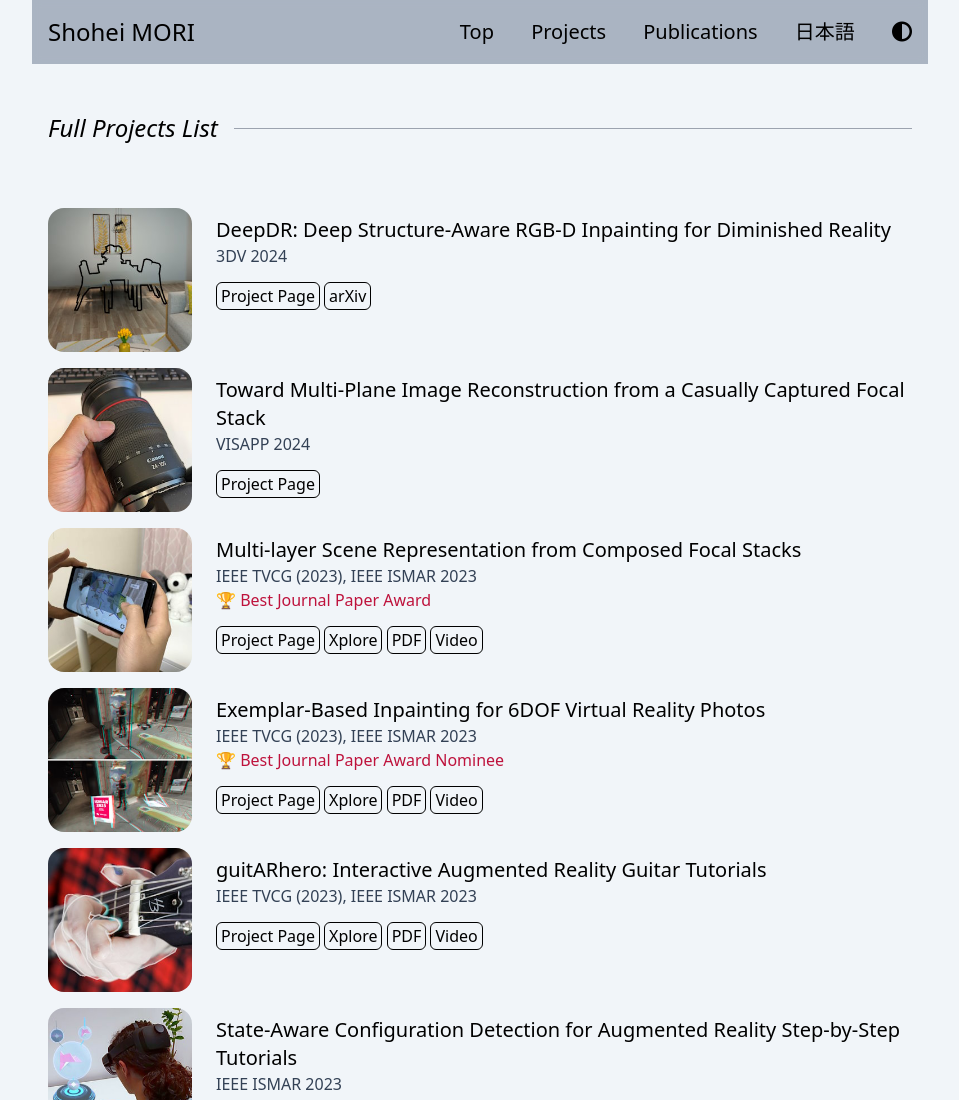
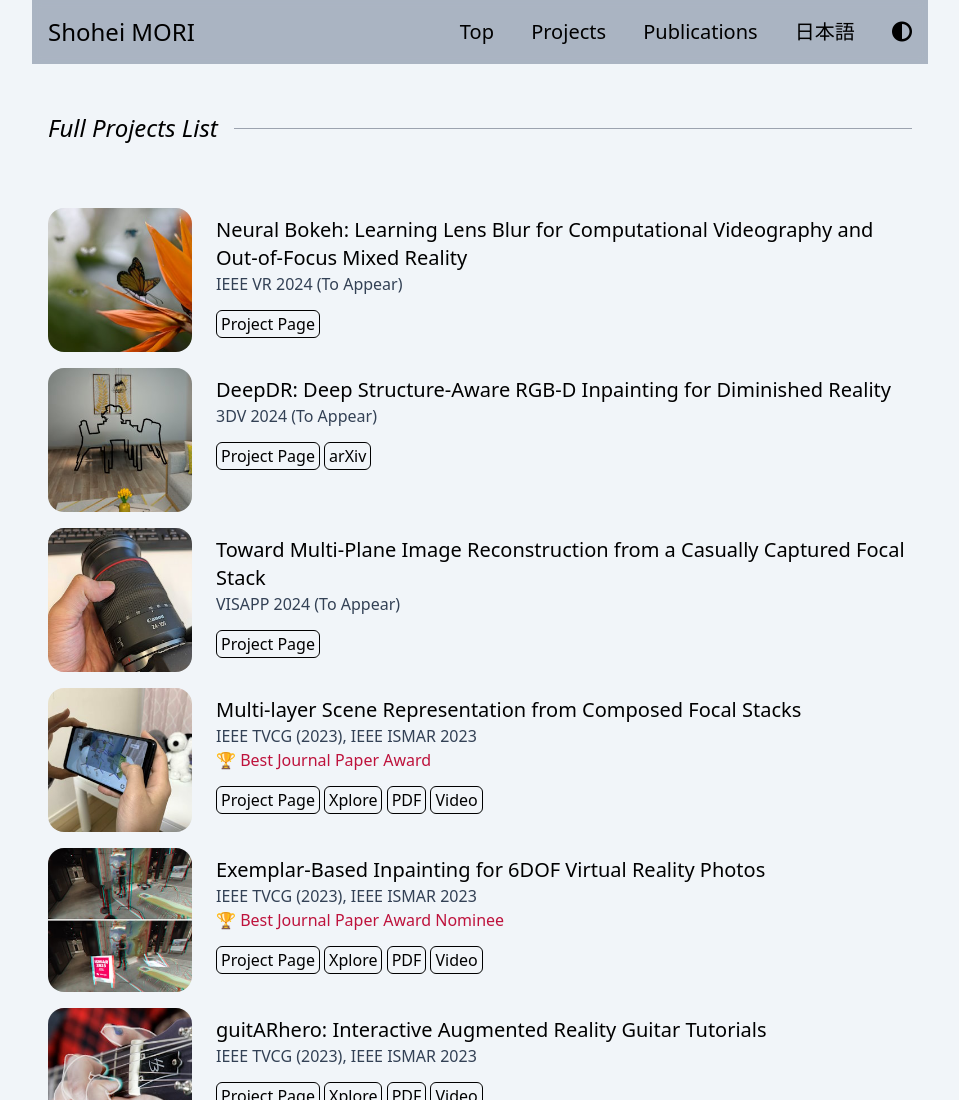
Before and after one commit to Mugichoko445/mugichoko445.github.io, a website: page docs/projects.html in a window 1280 px wide. Shown: the top 1100 px of the page, without its empty margins (160-1119 px from the left). Drawn offline with Linux system fonts and the light colour scheme.

Commit message:
neural bokeh

```diff
--- a/docs/projects.html
+++ b/docs/projects.html
@@ -62,6 +62,22 @@
             <div class="flex-grow h-px bg-gray-400"></div>
         </div>
 
+        <figure class="sm:flex pt-4">
+            <img class="w-36 h-36 rounded-2xl mx-auto sm:mx-4" src="assets/img/projects/mandl_vr24.jpg" alt="mandl_vr24.jpg" width="256" height="256">
+            <div class="pt-6 sm:p-2 p-2 text-center sm:text-left">
+                <figcaption>
+                    <div class="text-xl">
+                        Neural Bokeh: Learning Lens Blur for Computational Videography and Out-of-Focus Mixed Reality
+                    </div>
+                    <div class="text-slate-700 dark:text-slate-500">
+                        IEEE VR 2024 (To Appear)
+                    </div>
+                    <div class="dark:text-white pt-4">
+                        <a class="border border-black dark:border-white rounded-md font-thin px-1 py-0.5 hover:opacity-90" href="https://immersive-technology-lab.github.io/projects/neuralbokeh/" target="_blank">Project Page</a>
+                    </div>
+                </figcaption>
+            </div>
+        </figure>
 
         <figure class="sm:flex pt-4">
             <img class="w-36 h-36 rounded-2xl mx-auto sm:mx-4" src="assets/img/projects/gsaxner_3dv24.jpg" alt="gsaxner_3dv24.jpg" width="256" height="256">
@@ -71,7 +87,7 @@
                         DeepDR: Deep Structure-Aware RGB-D Inpainting for Diminished Reality
                     </div>
                     <div class="text-slate-700 dark:text-slate-500">
-                        3DV 2024
+                        3DV 2024 (To Appear)
                     </div>
                     <div class="dark:text-white pt-4">
                         <a class="border border-black dark:border-white rounded-md font-thin px-1 py-0.5 hover:opacity-90" href="https://immersive-technology-lab.github.io/projects/deepdr/" target="_blank">Project Page</a>
@@ -89,7 +105,7 @@
                         Toward Multi-Plane Image Reconstruction from a Casually Captured Focal Stack
                     </div>
                     <div class="text-slate-700 dark:text-slate-500">
-                        VISAPP 2024
+                        VISAPP 2024 (To Appear)
                     </div>
                     <div class="dark:text-white pt-4">
                         <a class="border border-black dark:border-white rounded-md font-thin px-1 py-0.5 hover:opacity-90" href="projects/ueda_visapp24/" target="_blank">Project Page</a>
```
Also changed, not shown: docs/index.html (+27 -10 lines), docs/publications.html (+5 -0 lines), docs/assets/img/projects/mandl_vr24.jpg (added), docs/css/style.css.
